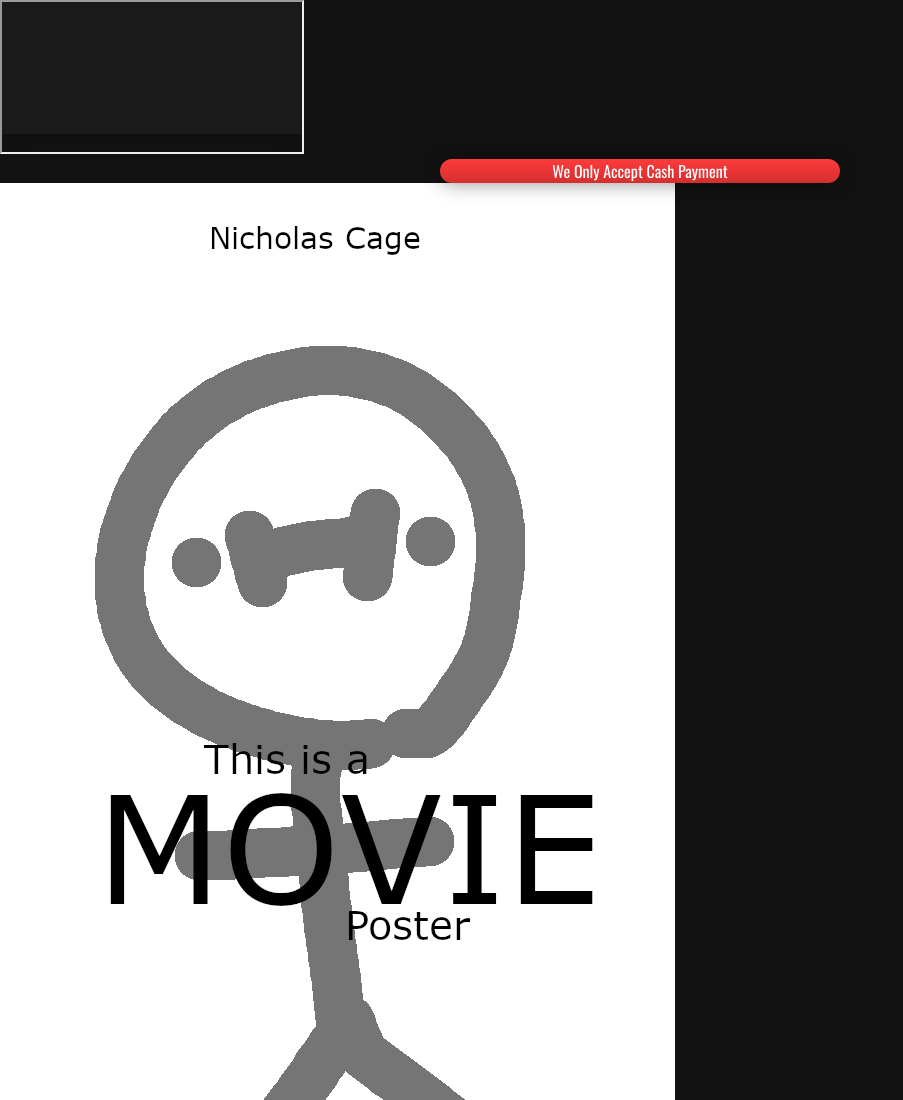
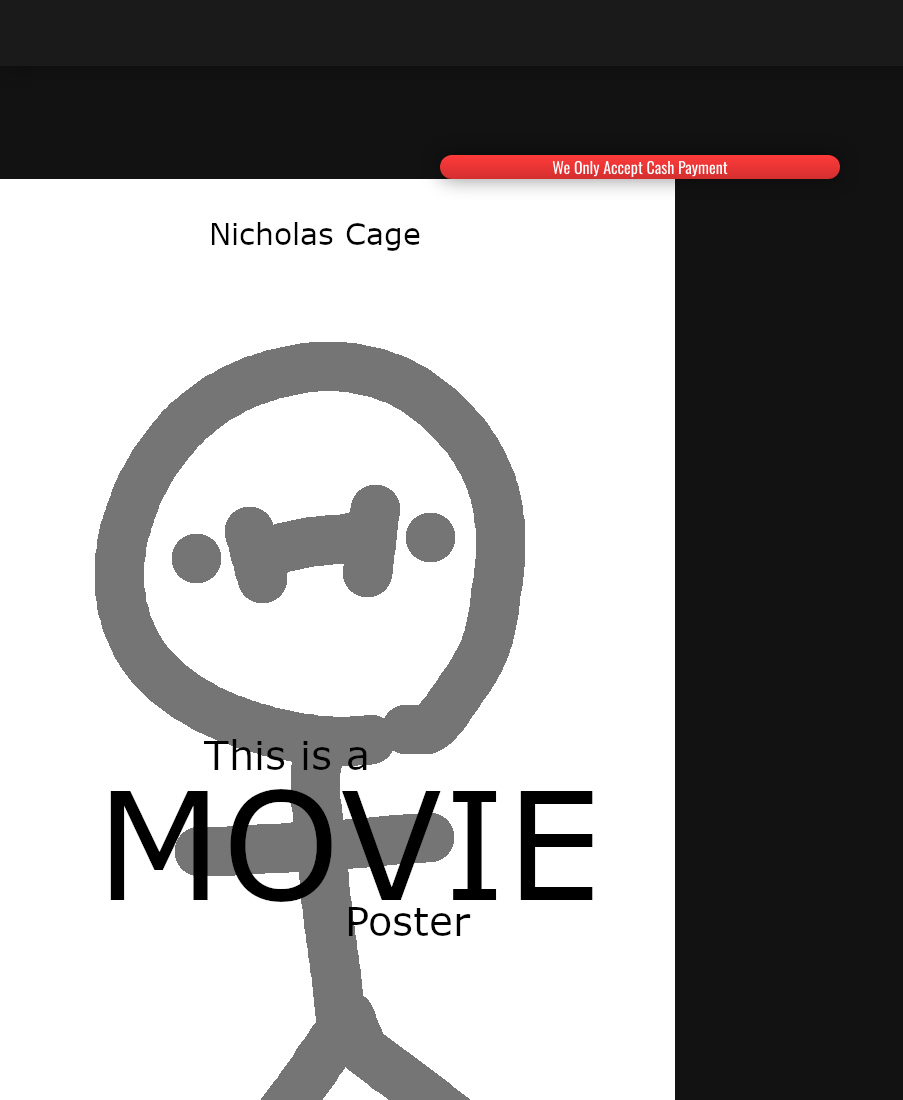
Before and after one commit to Briar-Forbes/Napier-Theatre, a plain HTML site: page index.html in a window 1280 px wide. Shown: the top 1100 px of the page, without its empty margins (0-903 px from the left). Drawn offline with nearby package versions, Linux system fonts and the light colour scheme.

Commit message:
Update main.css

```diff
--- a/CSS/main.css
+++ b/CSS/main.css
@@ -70,6 +70,13 @@
     .navbar .i3 {opacity: 0; animation: basic-fade-in .5s .3s forwards;}
     .navbar .i4 {opacity: 0; animation: basic-fade-in .5s .35s forwards;}
 
+    iframe.navbar
+    {
+        border: none;
+        width: 100vw;
+        height: 150px;
+    }
+
 /* BASIC ANIMATIONS */
 
     @keyframes basic-fade-in
```
